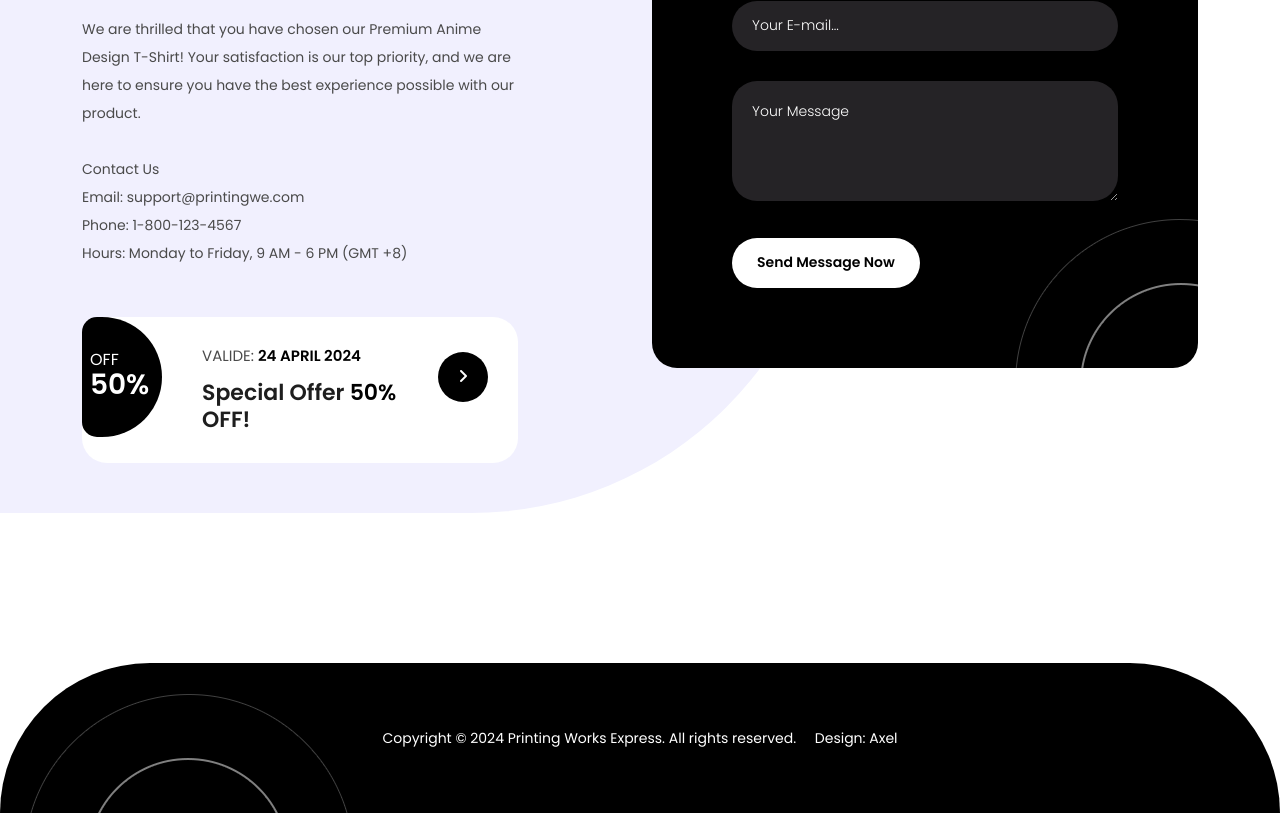
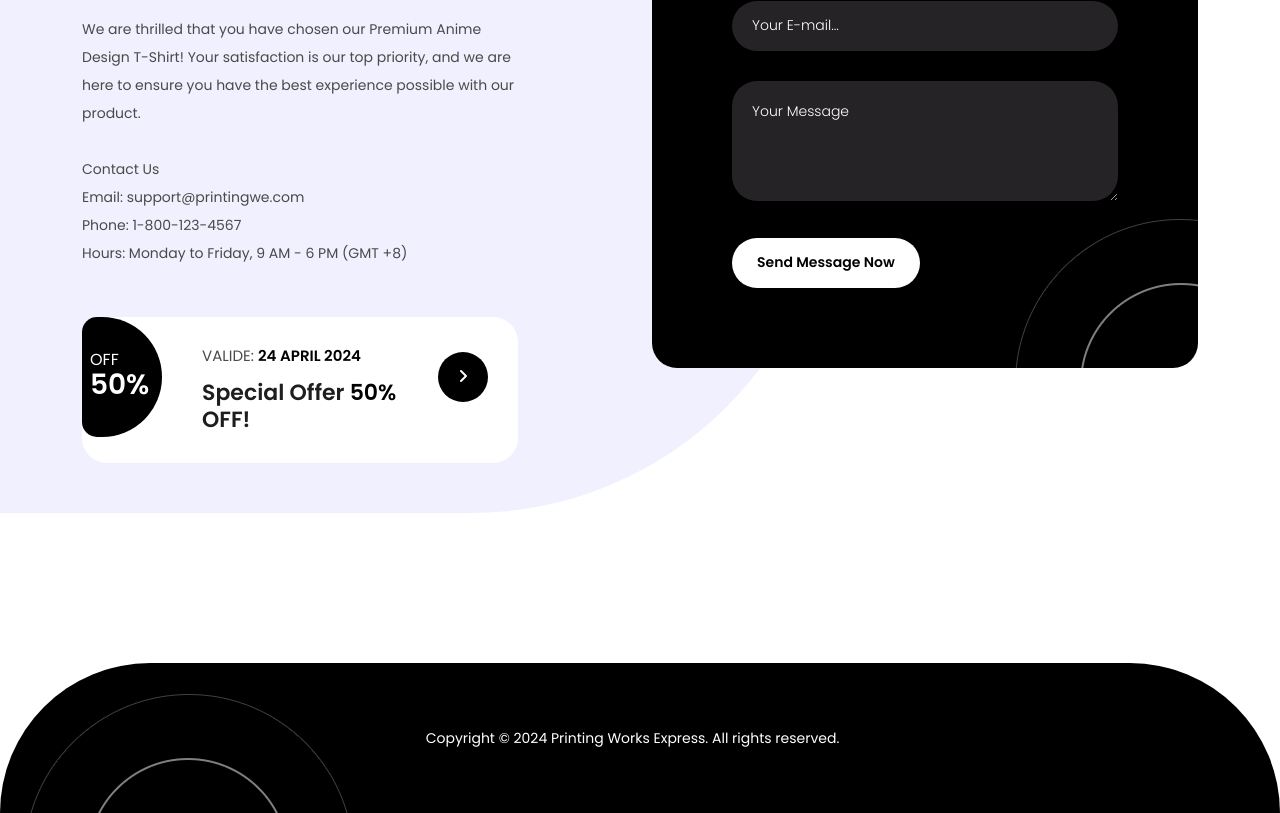
Before and after one commit to axelrossb/Website, a plain HTML site: page index.html in a window 1280 px wide. Shown: the part 4667-5480 px from the top of the page. Drawn offline with nearby package versions, Linux system fonts and the light colour scheme.

Commit message:
Update index.html

```diff
--- a/index.html
+++ b/index.html
@@ -404,7 +404,7 @@
   <footer>
     <div class="container">
       <div class="col-lg-12">
-        <p>Copyright © 2024 Printing Works Express. All rights reserved. &nbsp;&nbsp;&nbsp; Design: <a href="https://templatemo.com" rel="nofollow" target="_blank">Axel</a></p>
+        <p>Copyright © 2024 Printing Works Express. All rights reserved. &nbsp;&nbsp;&nbsp; <!--Design: <a href="https://templatemo.com" rel="nofollow" target="_blank">Axel</a> --></p>
       </div>
     </div>
   </footer>
```
